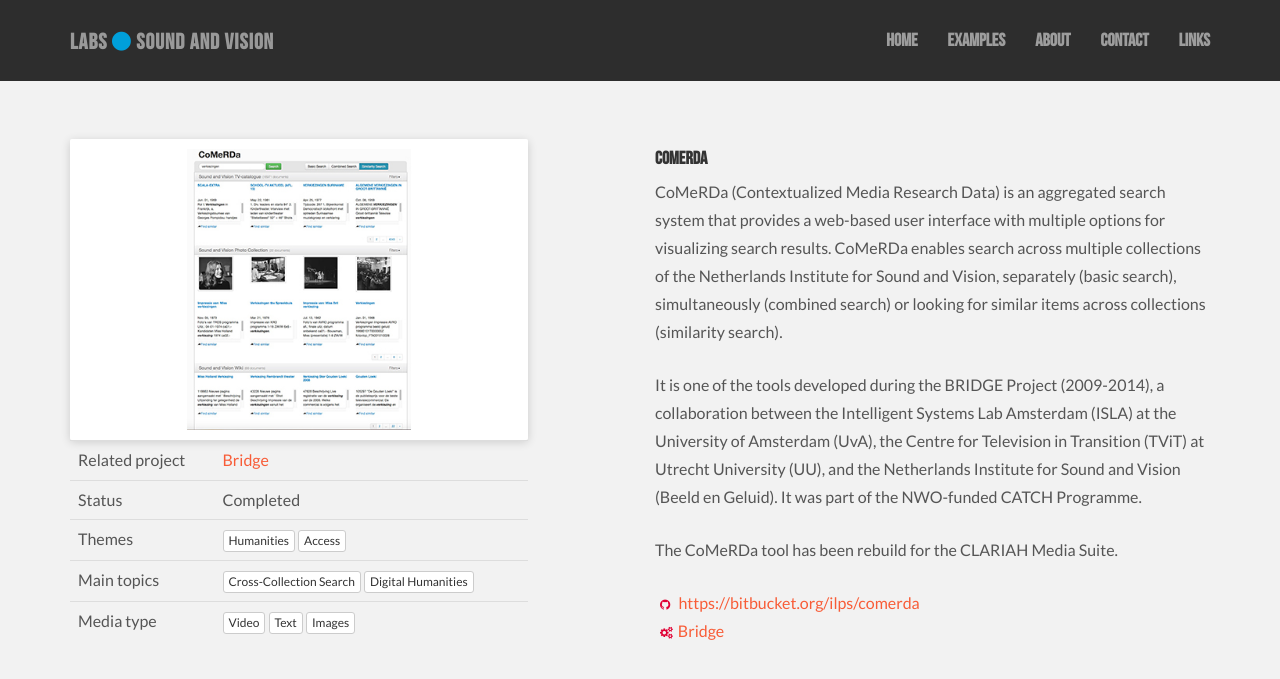
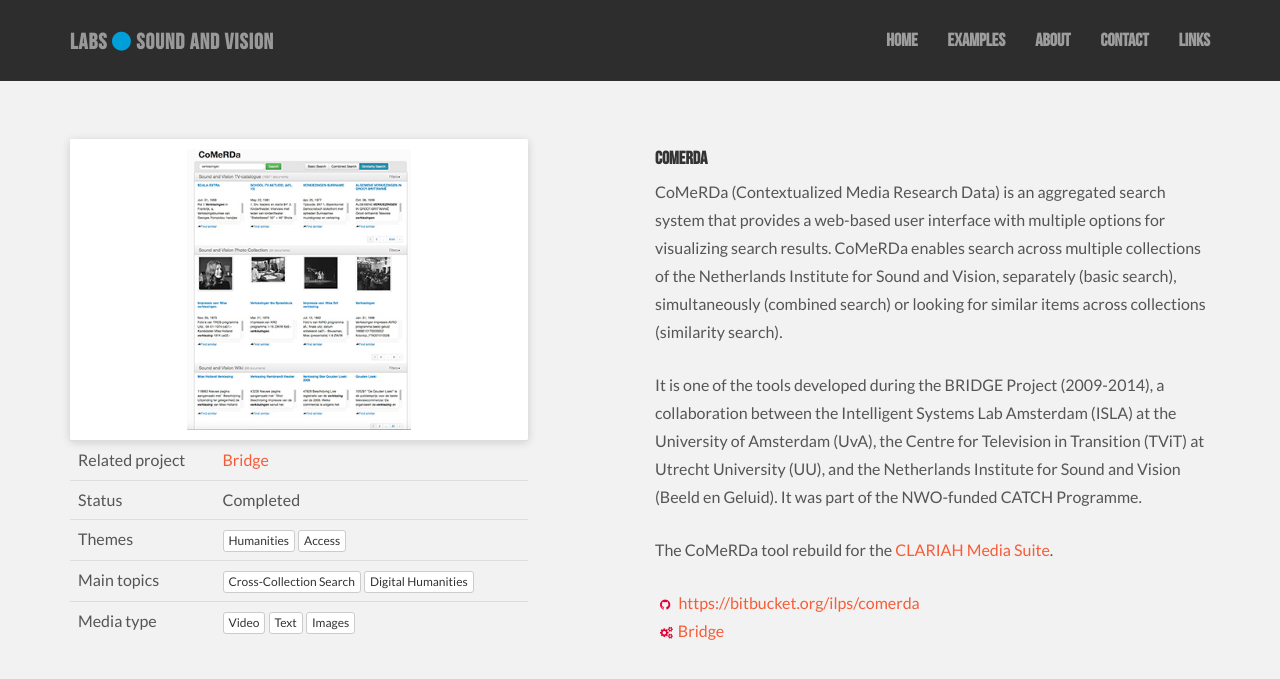
Before and after one commit to roelandordelman/labs, a Jekyll site: the page built from _applications/comerda.markdown, in a window 1280 px wide. Shown: the top 679 px of the page. Built offline with Jekyll 4.4.1, drawn with Linux system fonts in a browser that asks for light colours.

Commit message:
Updated Comerda

```diff
--- a/_applications/comerda.markdown
+++ b/_applications/comerda.markdown
@@ -25,4 +25,4 @@
 
 It is one of the tools developed during the BRIDGE Project (2009-2014), a collaboration between the Intelligent Systems Lab Amsterdam (ISLA) at the University of Amsterdam (UvA), the Centre for Television in Transition (TViT) at Utrecht University (UU), and the Netherlands Institute for Sound and Vision (Beeld en Geluid). It was part of the NWO-funded CATCH Programme.
 
-The CoMeRDa tool has been rebuild for the CLARIAH Media Suite.
+The CoMeRDa tool rebuild for the [CLARIAH Media Suite](http://mediasuite.clariah.nl/).
```
